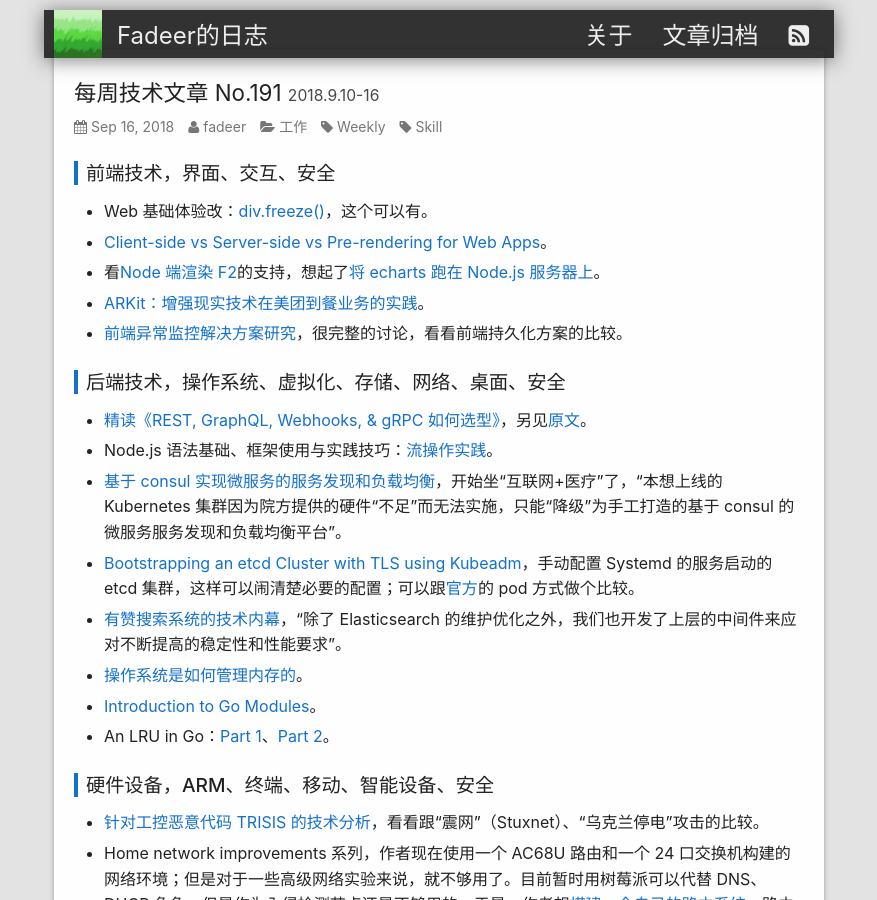
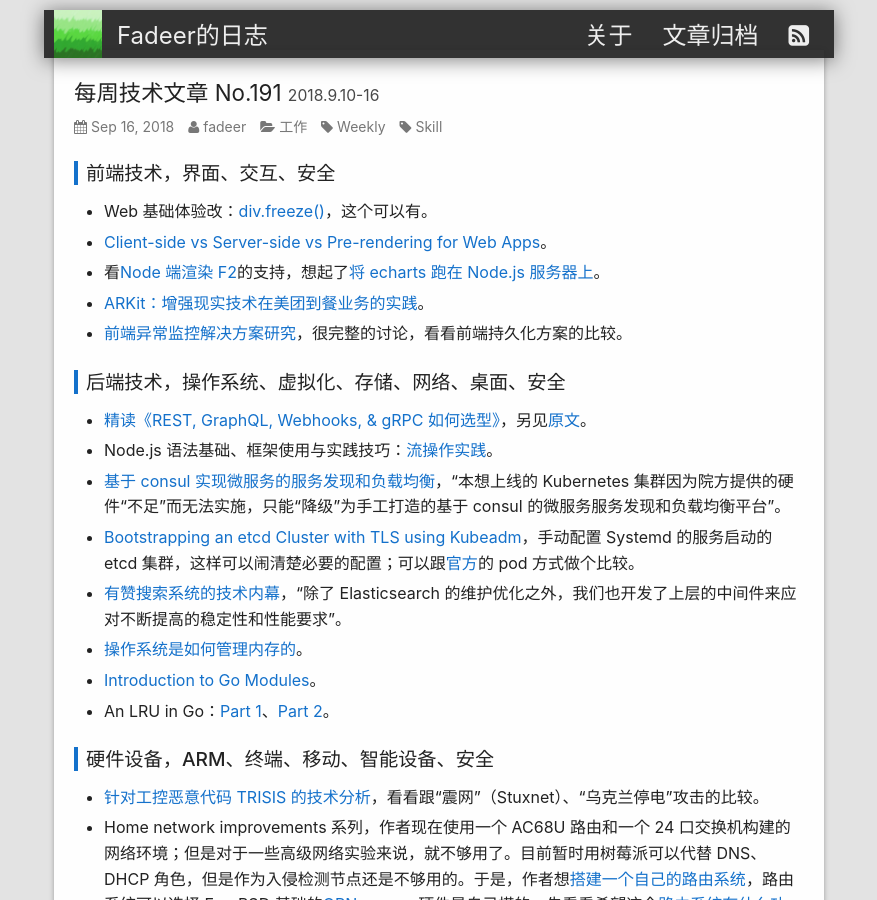
Before and after one commit to fadeer/fadeer.github.io, a Jekyll site: the page built from _posts/weekly2/2018-09-16-weekly-191.md, in a window 1280 px wide and 900 px high. Shown: the whole window, without its empty margins (201-1078 px from the left). Built offline with Jekyll 4.4.1, drawn with Linux system fonts in a browser that asks for light colours.

Commit message:
upate weekly

```diff
--- a/_posts/weekly2/2018-09-16-weekly-191.md
+++ b/_posts/weekly2/2018-09-16-weekly-191.md
@@ -20,7 +20,7 @@ tags: Weekly Skill
 
 - [精读《REST, GraphQL, Webhooks, & gRPC 如何选型》](https://github.com/dt-fe/weekly/blob/master/72.%E7%B2%BE%E8%AF%BB%E3%80%8AREST%2C%20GraphQL%2C%20Webhooks%2C%20%26%20gRPC%20%E5%A6%82%E4%BD%95%E9%80%89%E5%9E%8B%E3%80%8B.md)，另见[原文](https://nordicapis.com/when-to-use-what-rest-graphql-webhooks-grpc/)。
 - Node.js 语法基础、框架使用与实践技巧：[流操作实践](https://github.com/wxyyxc1992/Awesome-CheatSheet/blob/master/ServerSideApplication/WebFramework/Node/Node-CheatSheet.md#stream)。
-- [基于 consul 实现微服务的服务发现和负载均衡](https://tonybai.com/2018/09/10/setup-service-discovery-and-load-balance-based-on-consul/)，开始坐“互联网+医疗”了，“本想上线的 Kubernetes 集群因为院方提供的硬件“不足”而无法实施，只能“降级”为手工打造的基于 consul 的微服务服务发现和负载均衡平台”。
+- [基于 consul 实现微服务的服务发现和负载均衡](https://tonybai.com/2018/09/10/setup-service-discovery-and-load-balance-based-on-consul/)，“本想上线的 Kubernetes 集群因为院方提供的硬件“不足”而无法实施，只能“降级”为手工打造的基于 consul 的微服务服务发现和负载均衡平台”。
 - [Bootstrapping an etcd Cluster with TLS using Kubeadm](https://blog.scottlowe.org/2018/08/21/bootstrapping-etcd-cluster-with-tls-using-kubeadm/)，手动配置 Systemd 的服务启动的 etcd 集群，这样可以闹清楚必要的配置；可以跟[官方](https://kubernetes.io/docs/setup/independent/setup-ha-etcd-with-kubeadm/)的 pod 方式做个比较。
 - [有赞搜索系统的技术内幕](https://tech.youzan.com/search-tech-2/)，“除了 Elasticsearch 的维护优化之外，我们也开发了上层的中间件来应对不断提高的稳定性和性能要求”。
 - [操作系统是如何管理内存的](http://limboy.me/tech/2018/09/14/os-memory.html)。
```
